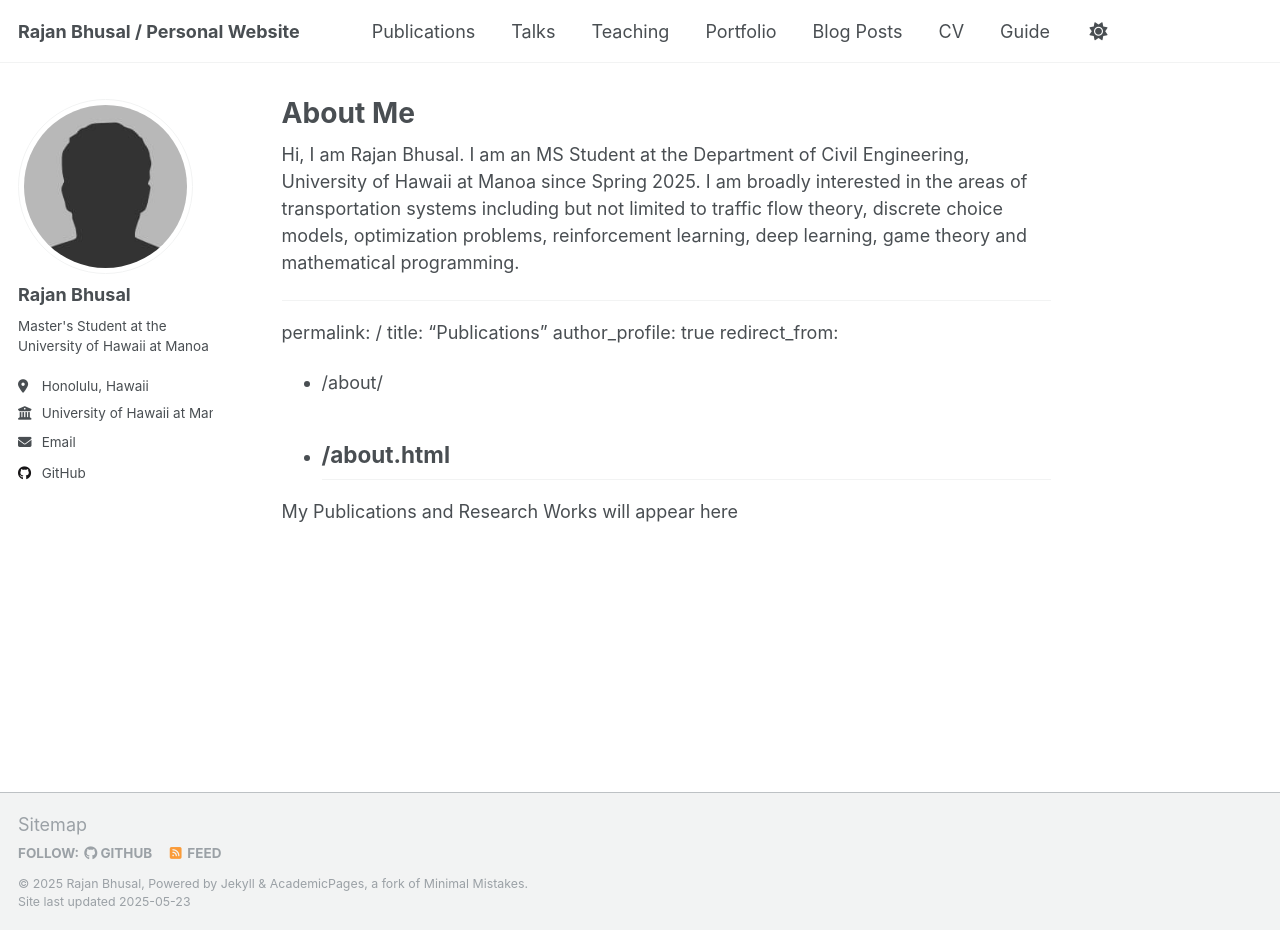
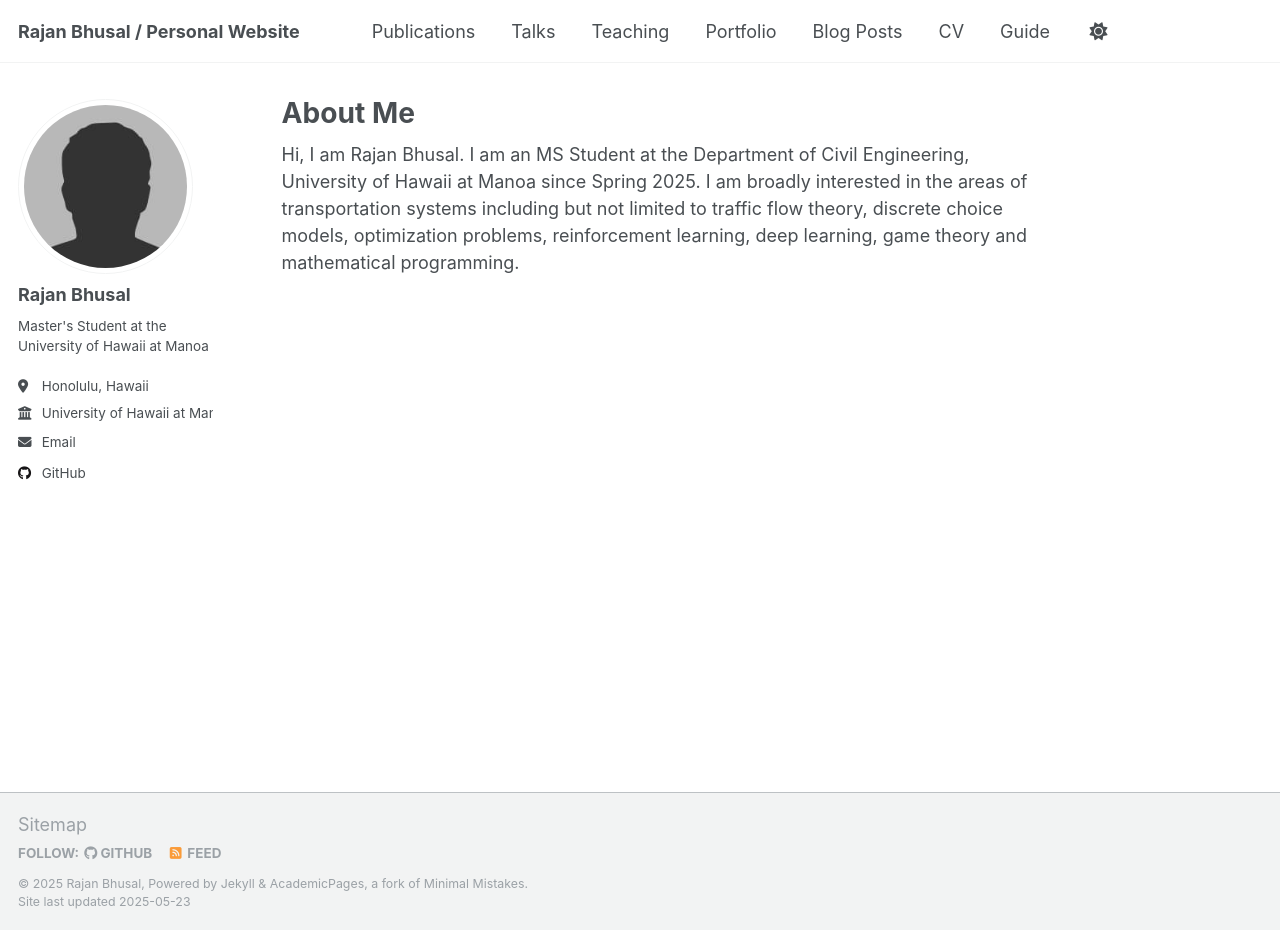
Before and after one commit to rajanbhusal/rajanbhusal.github.io, a Jekyll site: the page built from _pages/about.md, in a window 1280 px wide and 930 px high. Built offline with Jekyll 4.4.1, drawn with Linux system fonts in a browser that asks for light colours.

Commit message:
Update about.md

```diff
--- a/_pages/about.md
+++ b/_pages/about.md
@@ -9,14 +9,3 @@ redirect_from:
 
   Hi, I am Rajan Bhusal. I am an MS Student at the Department of Civil Engineering, University of Hawaii at Manoa since Spring 2025.
   I am broadly interested in the areas of transportation systems including but not limited to traffic flow theory, discrete choice models, optimization problems, reinforcement learning, deep learning, game theory and mathematical programming.
-
----
-permalink: /
-title: "Publications"
-author_profile: true
-redirect_from:
-  - /about/
-  - /about.html
----
-
-  My Publications and Research Works will appear here
```
